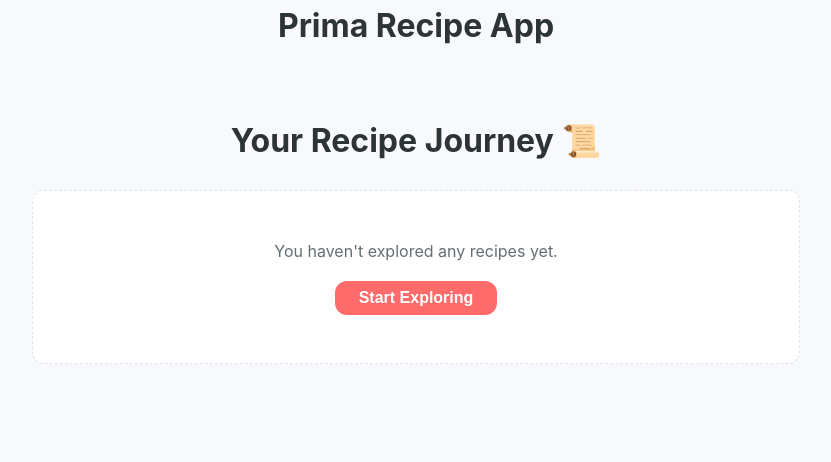
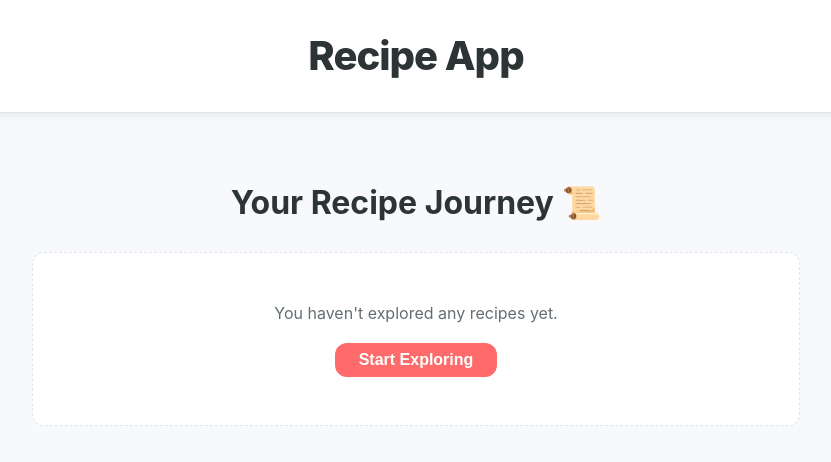
Before and after one commit to emazack/pa-raccomender-app-recipe, a React (Vite) app: page /history in a window 1280 px wide. Shown: the top 462 px of the page, without its empty margins (224-1055 px from the left). Built offline with nearby package versions, Linux system fonts and the light colour scheme.

Commit message:
Refactoring Routes, Layout and Context

```diff
--- a/src/App.tsx
+++ b/src/App.tsx
@@ -1,4 +1,7 @@
 import { BrowserRouter, Routes, Route, Navigate } from 'react-router-dom';
+
+import { MainLayout } from './components/layout/MainLayout';
+
 import { Step1 } from './pages/Step1/Step1';
 import { Step2 } from './pages/Step2/Step2';
 import { Results } from './pages/Results/Results';
@@ -7,11 +10,7 @@ import { History } from './pages/History/History';
 function App() {
   return (
     <BrowserRouter>
-      <main>
-        <header>
-          <h1>Prima Recipe App</h1>
-        </header>
-
+      <MainLayout>
         <Routes>
           <Route path="/" element={<Step1 />} />
           <Route path="/step-2" element={<Step2 />} />
@@ -19,7 +18,7 @@ function App() {
           <Route path="/history" element={<History />} />
           <Route path="*" element={<Navigate to="/" replace />} />
         </Routes>
-      </main>
+      </MainLayout>
     </BrowserRouter>
   );
 }
--- a/src/api/mealService.ts
+++ b/src/api/mealService.ts
@@ -1,4 +1,3 @@
-// src/api/mealService.ts
 import { apiClient } from './client';
 import type {
     ApiListResponse,
--- /dev/null
+++ b/src/components/layout/MainLayout.module.scss
@@ -0,0 +1,33 @@
+@use '../../styles/variables' as *;
+
+.appWrapper {
+  display: flex;
+  flex-direction: column;
+  min-height: 100vh;
+  background-color: $background;
+}
+
+.header {
+  text-align: center;
+  padding: $space-lg 0;
+  background-color: $surface;
+  border-bottom: 1px solid $border;
+  box-shadow: $shadow;
+}
+
+.title {
+  font-size: 2.5rem;
+  font-weight: 800;
+  color: $text-main;
+  margin: 0;
+  letter-spacing: -1px;
+
+  @media (max-width: 600px) {
+    font-size: 1.8rem;
+  }
+}
+
+.mainContent {
+  flex: 1;
+  width: 100%;
+}
--- /dev/null
+++ b/src/components/layout/MainLayout.tsx
@@ -0,0 +1,22 @@
+import type { ReactNode } from 'react';
+import styles from './MainLayout.module.scss';
+
+interface MainLayoutProps {
+  children: ReactNode;
+}
+
+export const MainLayout = ({ children }: MainLayoutProps) => {
+  return (
+    <div className={styles.appWrapper}>
+      <header className={styles.header}>
+        <h1 className={styles.title}>
+            Recipe App
+        </h1>
+      </header>
+
+      <main className={styles.mainContent}>
+        {children}
+      </main>
+    </div>
+  );
+};
--- a/src/main.tsx
+++ b/src/main.tsx
@@ -1,11 +1,13 @@
 import React from 'react'
 import ReactDOM from 'react-dom/client'
 import App from './App.tsx'
-import { WizardProvider } from './context/context'
+import { WizardProvider } from './context/WizardContext.tsx'
 import './styles/main.scss'
 
 ReactDOM.createRoot(document.getElementById('root')!).render(
+  <React.StrictMode>
     <WizardProvider>
       <App />
     </WizardProvider>
+  </React.StrictMode>,
 )
--- a/src/pages/History/History.tsx
+++ b/src/pages/History/History.tsx
@@ -2,7 +2,7 @@ import { useNavigate } from 'react-router-dom';
 import { FaHeart, FaThumbsDown } from 'react-icons/fa';
 
 import { useHistory } from '../../hooks/useHistory';
-import { useWizard } from '../../context/context';
+import { useWizard } from '../../context/WizardContext';
 import styles from './History.module.scss';
 
 export const History = () => {
--- a/src/pages/Results/Results.tsx
+++ b/src/pages/Results/Results.tsx
@@ -2,7 +2,7 @@ import { useEffect, useState, useCallback } from 'react';
 import { useNavigate } from 'react-router-dom';
 import { FaHeart, FaThumbsDown, FaRedo } from 'react-icons/fa';
 import { mealService } from '../../api/mealService';
-import { useWizard } from '../../context/context';
+import { useWizard } from '../../context/WizardContext';
 import { useHistory } from '../../hooks/useHistory';
 import styles from './Results.module.scss';
 
--- a/src/pages/Step1/Step1.tsx
+++ b/src/pages/Step1/Step1.tsx
@@ -1,7 +1,7 @@
 import React, { useEffect, useState } from 'react';
 import { useNavigate } from 'react-router-dom';
 import { mealService } from '../../api/mealService';
-import { useWizard } from '../../context/context';
+import { useWizard } from '../../context/WizardContext';
 import styles from './Step1.module.scss';
 import type { Area } from '../../types';
 
--- a/src/pages/Step2/Step2.tsx
+++ b/src/pages/Step2/Step2.tsx
@@ -1,7 +1,7 @@
 import React, { useEffect, useState } from 'react';
 import { useNavigate } from 'react-router-dom';
 import { mealService } from '../../api/mealService';
-import { useWizard } from '../../context/context';
+import { useWizard } from '../../context/WizardContext';
 import styles from './Step2.module.scss';
 import type { Ingredient } from '../../types';
 
```
Also changed, not shown: src/context/WizardContext.tsx (renamed from src/context/context.tsx).
